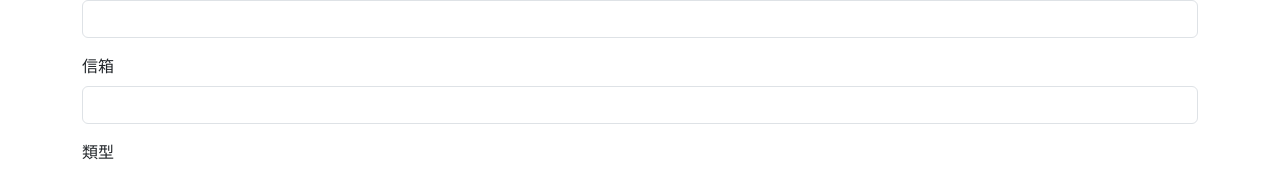
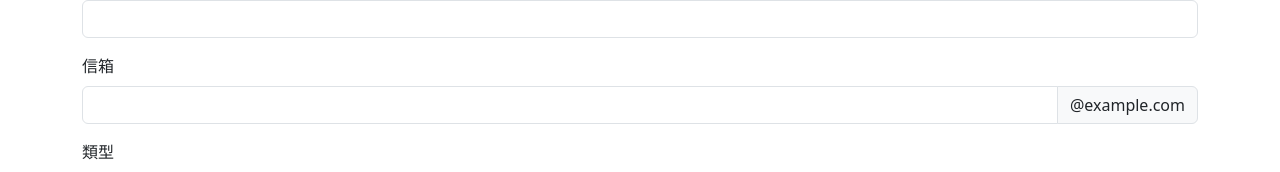
Before and after one commit to davidworker/frontend20230320, a plain HTML site: page dist/bs.html in a window 1280 px wide. Shown: the part 174-346 px from the top of the page. Drawn offline with Linux system fonts and the light colour scheme.

Commit message:
input group

```diff
--- a/dist/bs.html
+++ b/dist/bs.html
@@ -44,7 +44,10 @@
             </div>
             <div class="mb-3">
                 <label for="contact-email" class="form-label">信箱</label>
-                <input class="form-control" type="text" id="contact-email" name="email">
+                <div class="input-group">
+                    <input class="form-control" type="text" id="contact-email" name="email">
+                    <span class="input-group-text" id="basic-addon2">@example.com</span>
+                </div>
             </div>
             <div class="mb-3">
                 <label for="contact-type" class="form-label">類型</label>
```
